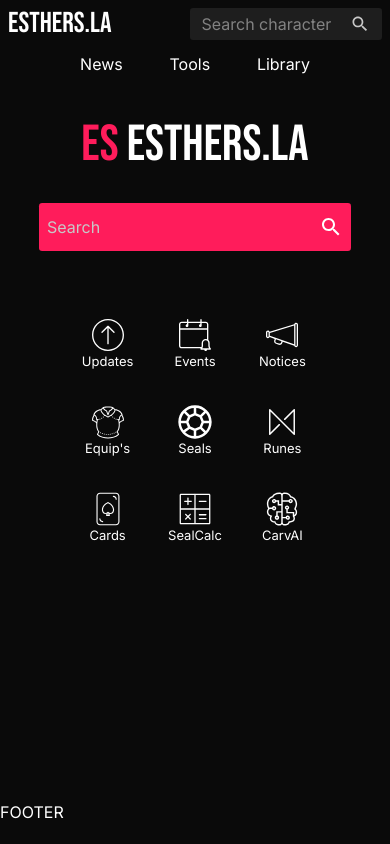
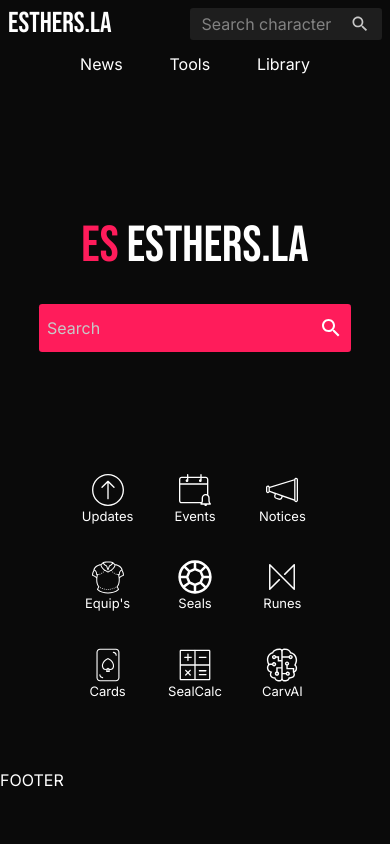
Before and after one commit to JoonsubHwang/esthers-la, a React (Create React App) app: page / in a window 390 px wide. Built offline with nearby package versions, Linux system fonts and the light colour scheme.

Commit message:
Added vert. padding and margin for big phone/tablet

```diff
--- a/src/Main/Main.sass
+++ b/src/Main/Main.sass
@@ -5,7 +5,9 @@
 #main
 
     min-height: calc(100vh - #{$navbar-height} - #{$footer-height})
-    padding: 0 10vw
+    padding: 12vh 10vw 0
+    @include for-smallest-phone
+        padding-top: 0
     @include for-laptop-up
         padding-top: 10rem
 
@@ -32,7 +34,7 @@
         $searchbar-height-laptop: 4rem
         display: flex
         background: $primary-color
-        margin-bottom: 4rem
+        margin-bottom: 14vh
         @include for-laptop-up
             margin-bottom: 8rem
 
```
